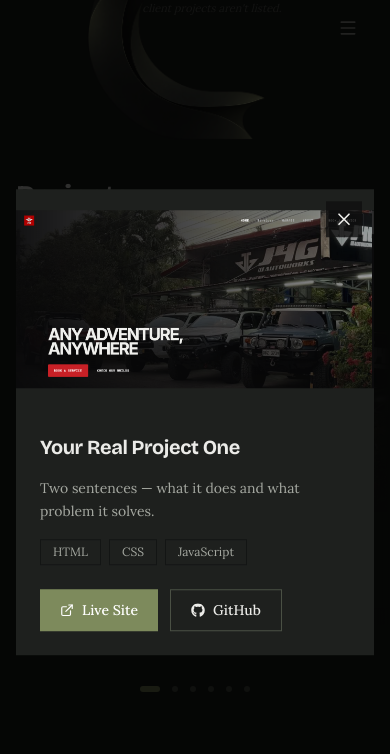
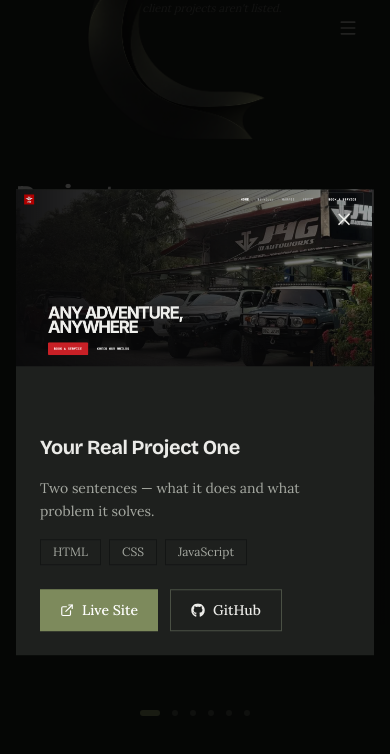
Before and after one commit to chriscstll/chriscstll, a Next.js app: page / in a window 390 px wide. Both pictures are taken after a click on the element "VIEW PROJECT". Shown: the part 1557-2311 px from the top of the page. Built offline with nearby package versions, Linux system fonts and the light colour scheme.

Commit message:
fixed the primitives, couz having bug/issue at the projects dot tracker

```diff
--- a/components/sections/Projects.tsx
+++ b/components/sections/Projects.tsx
@@ -1,7 +1,6 @@
 "use client";
 
 import { useState, useRef, useEffect } from "react";
-import Image from "next/image";
 import { motion, AnimatePresence } from "framer-motion";
 import { X, ExternalLink } from "lucide-react";
 import { FaGithub } from "react-icons/fa";
@@ -216,7 +215,7 @@ export default function Projects() {
           style={{
             display: "flex",
             flexDirection: "row",
-            overflowX: "hidden",
+            overflowX: "scroll", // ← fixed from hidden
             overflowY: "hidden",
             paddingBottom: "1rem",
             scrollSnapType: "none",
@@ -229,7 +228,6 @@ export default function Projects() {
             overscrollBehaviorX: "contain",
           }}
         >
-          <div className="flex flex-nowrap gap-4 px-4 sm:px-6 lg:px-8" style={{ width: "max-content" }}>
           <StaggerList
             className="flex flex-nowrap gap-4 px-4 sm:px-6 lg:px-8"
             style={{ width: "max-content" }}
@@ -237,24 +235,18 @@ export default function Projects() {
             stagger={0.08}
           >
             {projects.map((project) => (
-                <StaggerItem key={project.title}>
-                  <div data-project-card>
-                    <ProjectCard
-                      project={project}
-                      isDragging={isDragging}
-                      onClick={() => handleProjectClick(project)}
-                    />
-                  </div>
+              <StaggerItem key={project.title} data-project-card>
+                <ProjectCard project={project} isDragging={isDragging} onClick={() => handleProjectClick(project)} />
               </StaggerItem>
             ))}
             <div aria-hidden="true" style={{ width: spacerWidth, flexShrink: 0 }} />
           </StaggerList>
         </div>
       </div>
-      </div>
 
+      {/* DOTS */}
+      <BlurIn delay={1.2} blur={8} y={8} className="mt-6 flex items-center justify-center gap-4 px-4 sm:gap-6">
         <div className="mt-6 flex items-center justify-center gap-4 px-4 sm:gap-6">
-        {/* DOTS */}
           <div className="mt-6 flex items-center justify-center gap-1 px-4">
             {projects.map((project, i) => {
               const isActive = i === activeIndex;
@@ -281,6 +273,7 @@ export default function Projects() {
             })}
           </div>
         </div>
+      </BlurIn>
 
       {/* MODAL */}
       <AnimatePresence>
@@ -311,27 +304,20 @@ export default function Projects() {
               transition={{ duration: 0.25, ease: [0.4, 0, 0.2, 1] }}
             >
               <div
-                className="relative w-full h-[220px] md:h-[280px] overflow-hidden"
+                className="relative w-full h-55 md:h-70 overflow-hidden"
                 style={{ backgroundColor: "var(--color-background-secondary)" }}
               >
-                <Image
+                <img
                   src={selectedProject.image}
                   alt={selectedProject.title}
-                  fill
                   sizes="(max-width: 768px) 100vw, 672px"
                   className="object-contain object-center"
-                  priority
                 />
+
                 <button
                   onClick={closeModal}
                   aria-label="Close project"
-                  className="absolute top-3 right-3 z-10 p-2 transition-transform
-               duration-300 ease-[cubic-bezier(0.34,1.56,0.64,1)]
-               hover:scale-125 active:scale-90"
-                  style={{
-                    backgroundColor: "rgba(15,15,15,0.8)",
-                    color: "var(--color-foreground)",
-                  }}
+                  className="absolute top-3 right-3 z-10 p-2 transition-transform duration-300 ease-[cubic-bezier(0.34,1.56,0.64,1)] hover:scale-125 active:scale-90"
                 >
                   <X size={20} />
                 </button>
--- a/components/ui/motion-primitives.tsx
+++ b/components/ui/motion-primitives.tsx
@@ -213,17 +213,30 @@ export const staggerItem: Variants = {
 export function StaggerItem({
   children,
   className = "",
+  style,
+  ...rest
 }: {
   children: ReactNode;
   className?: string;
   style?: React.CSSProperties;
+  [key: string]: unknown;
 }) {
   const reduce = useReducedMotion();
 
-  if (reduce) return <div className={className}>{children}</div>;
+  if (reduce)
+    return (
+      <div className={className} style={style} {...rest}>
+        {children}
+      </div>
+    );
 
   return (
-    <motion.div className={className} variants={staggerItem} style={{ willChange: "filter, transform, opacity" }}>
+    <motion.div
+      className={className}
+      style={{ willChange: "filter, transform, opacity", ...style }}
+      variants={staggerItem}
+      {...rest}
+    >
       {children}
     </motion.div>
   );
```
Lines whose indentation alone changed are shown as unchanged.
